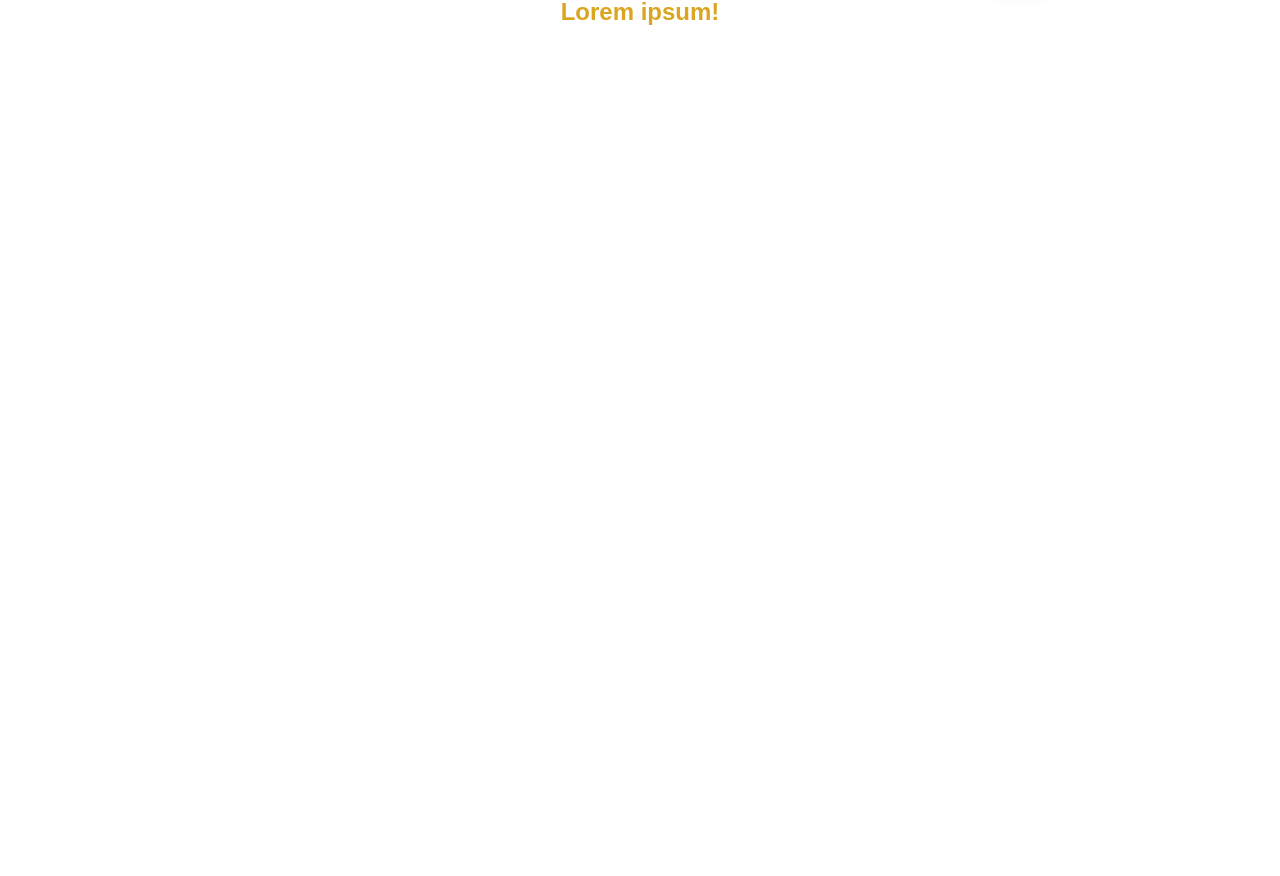
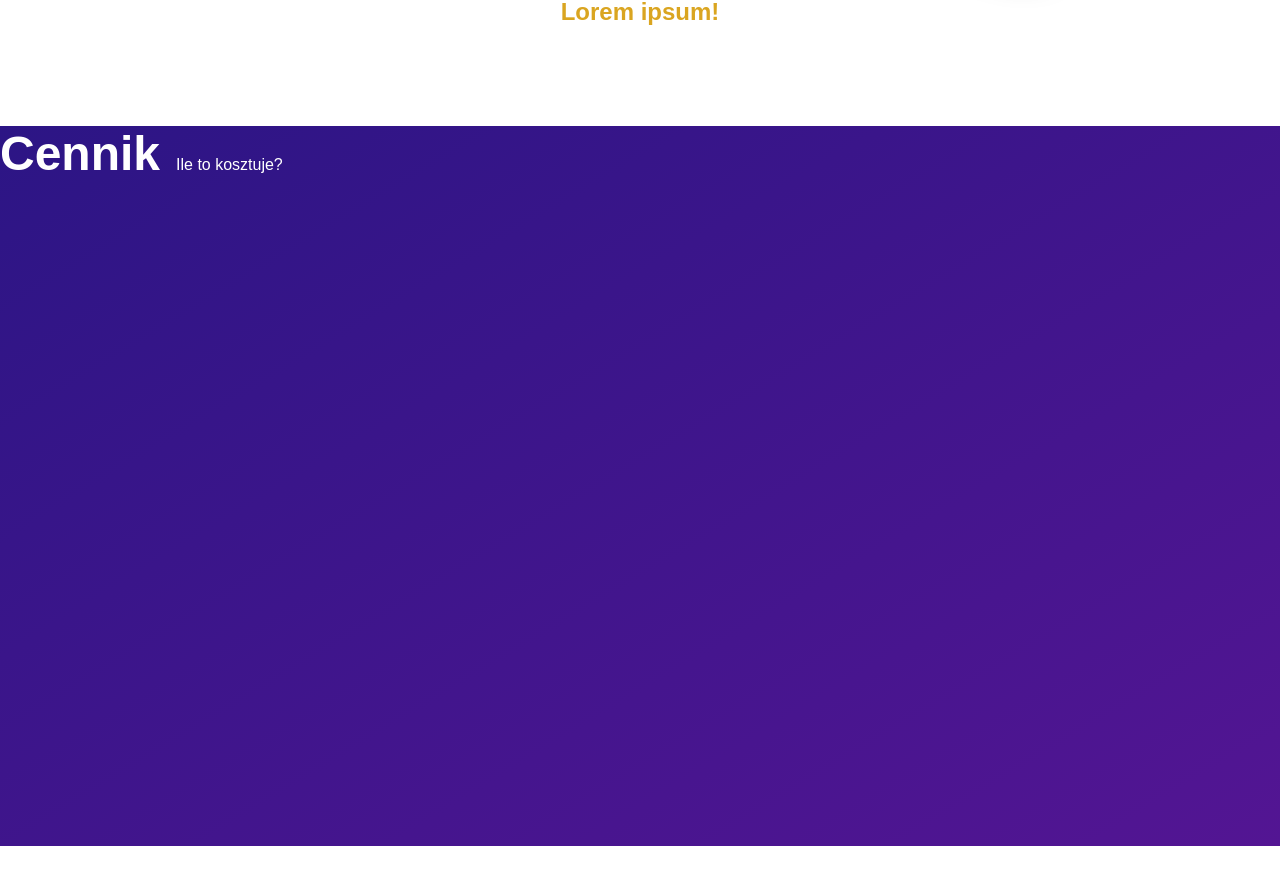
Before and after one commit to pawel-politowski/zadanieTestowe, a React (Create React App) app: page / in a window 1280 px wide. Shown: the part 2194-3070 px from the top of the page. Before the commit the page ends 2320 px from the top, so only its background shows below. Built offline with nearby package versions, Linux system fonts and the light colour scheme.

Commit message:
Section 3 started

```diff
--- a/src/App.js
+++ b/src/App.js
@@ -3,6 +3,7 @@ import './App.css';
 import Navigation from './Components/Navigation/Navigation';
 import SectionStart from './Components/SectionStart/SectionStart'
 import HowItWorks from './Components/HowItWorks/HowItWorks';
+import PriceList from './Components/PriceList/PriceList';
 
 function App() {
   return (
@@ -14,6 +15,7 @@ function App() {
     <div className="appMain">
       <HowItWorks />
     </div>
+    <PriceList />
     </>
   );
 }
--- /dev/null
+++ b/src/Components/PriceList/PriceList.css
@@ -0,0 +1,16 @@
+.priceList {
+    height: 90vh;
+    background: rgb(44,21,133);
+    background: linear-gradient(149deg, rgba(44,21,133,1) 0%, rgba(83,21,147,1) 100%);
+    color: white;
+    display: flex;
+}
+
+.priceList h1{
+    margin: 0;
+    padding: 0 1rem 0 0;
+}
+
+.priceList p {
+    transform: translateY(1.9rem);
+}
--- /dev/null
+++ b/src/Components/PriceList/PriceList.js
@@ -0,0 +1,14 @@
+import React from 'react';
+import './PriceList.css';
+
+
+function PriceList() {
+    return (
+        <div className="priceList">
+            <h1>Cennik</h1>
+            <p>Ile to kosztuje?</p>
+        </div>
+    )
+}
+
+export default PriceList;
```
